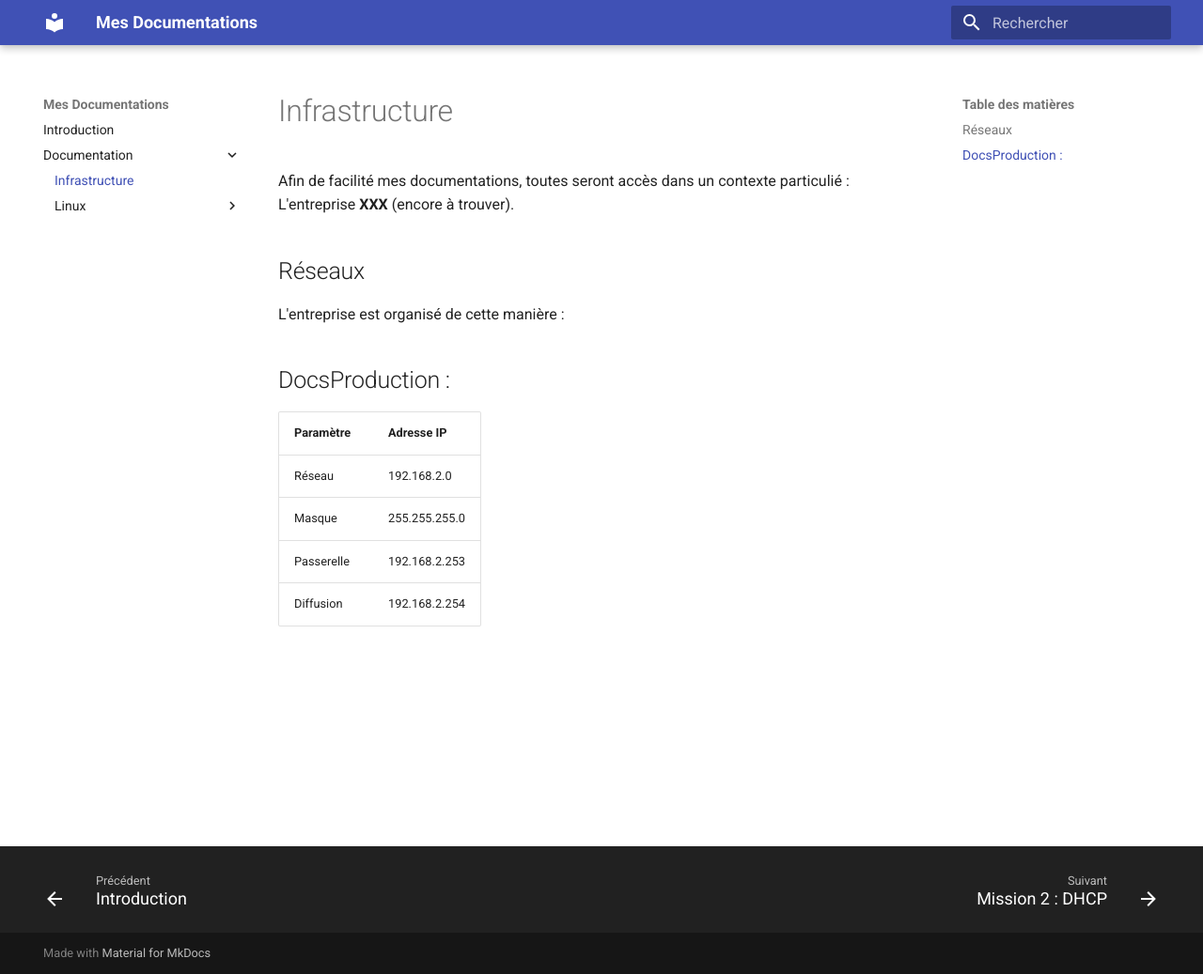
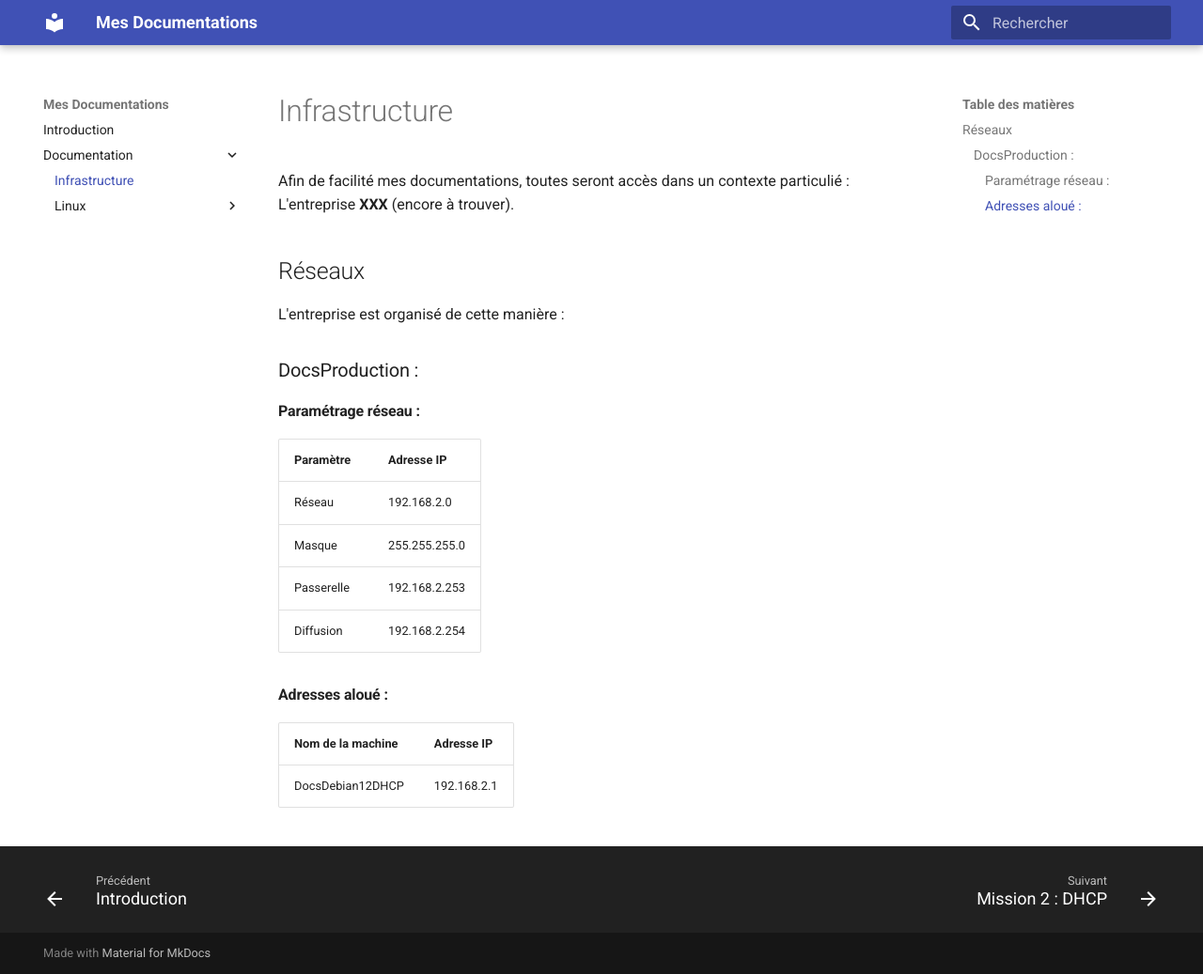
Before and after one commit to LibGR/Docs, an MkDocs documentation site: the page built from docs/documentation/index.md, in a window 1280 px wide and 1037 px high. Shown: the whole window at 94% size. Built offline with MkDocs 1.6.1 and Material for MkDocs 9.7.7, drawn with Linux system fonts in a browser that asks for light colours.

Commit message:
Adresse aloué

```diff
--- a/docs/documentation/index.md
+++ b/docs/documentation/index.md
@@ -5,7 +5,10 @@ Afin de facilité mes documentations, toutes seront accès dans un contexte part
 ## Réseaux
 
 L'entreprise est organisé de cette manière :
-## DocsProduction :
+
+### DocsProduction :
+
+#### Paramétrage réseau :
 
 | Paramètre        | Adresse IP       |
 | ---------------- | ---------------- |
@@ -13,3 +16,9 @@ L'entreprise est organisé de cette manière :
 | Masque           | 255.255.255.0    |
 | Passerelle       | 192.168.2.253    |
 | Diffusion        | 192.168.2.254    |
+
+#### Adresses aloué :
+
+| Nom de la machine | Adresse IP       |
+| ----------------- | ---------------- |
+| DocsDebian12DHCP  | 192.168.2.1      |
```
